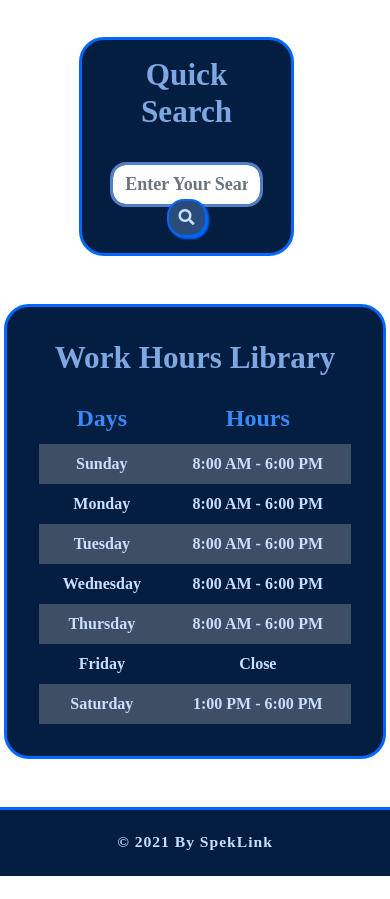
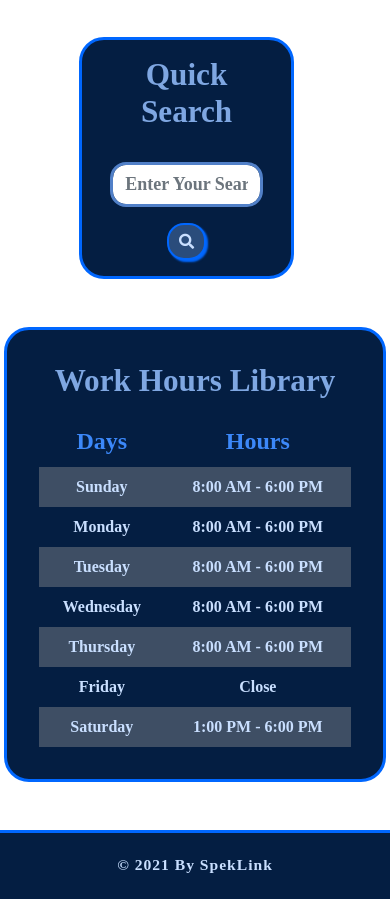
Before and after one commit to nermenalrayyan/University_Hope, a plain HTML site: page library.html in a window 390 px wide. Shown: the part 83-982 px from the top of the page. Before the commit the page ends 959 px from the top, so only its background shows below. Drawn offline with nearby package versions, Linux system fonts and the light colour scheme.

Commit message:
...........

```diff
--- a/css/style.css
+++ b/css/style.css
@@ -158,11 +158,9 @@ main .item section .text-main p {
   margin: 1rem 0;
   border-radius: 16px;
   border: 3px solid var(--border-color1);
-  margin-bottom: -17px;
 }
 
 .search-box .search button {
-  margin-top: 6%;
   margin-bottom: 1rem;
 }
 
@@ -336,6 +334,18 @@ header nav .menu-nav ul a {
 
 .hero section .hero-buttons button {
   margin: 0 10px 20px 10px;
+}
+
+@media screen and (max-width: 460px) {
+  .search-box button {
+    font-size: 3.9vw;
+  }
+}
+
+@media screen and (max-width: 1440px) {
+  html, body {
+    overflow-x: hidden !important;
+  }
 }
 
 @media screen and (max-width: 320px) {
```
Also changed, not shown: css/.parials/_global.scss, css/.parials/_media-query.scss, 1 other file.
